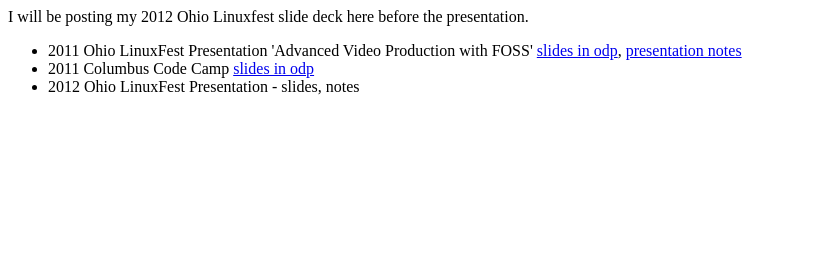
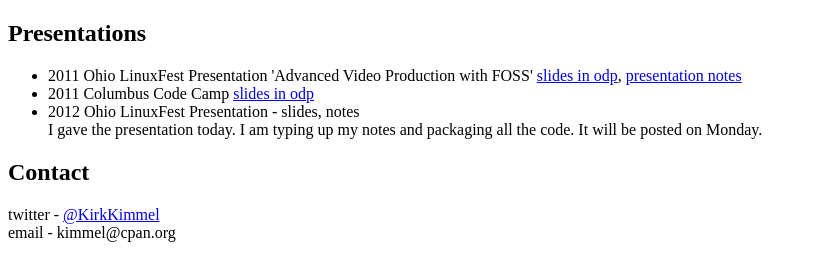
Before and after one commit to kimmel/kimmel.github.com, a plain HTML site: page index.html in a window 1280 px wide. Shown: the whole page, without its empty margins (0-813 px from the left). Drawn offline with Linux system fonts and the light colour scheme.

Commit message:
Added contact info.

```diff
--- a/index.html
+++ b/index.html
@@ -18,8 +18,8 @@
 </script>
 </head>
 <body>
-I will be posting my 2012 Ohio Linuxfest slide deck here before the presentation.<br />
 
+<h2>Presentations</h2>
 <ul>
 <li>2011 Ohio LinuxFest Presentation 'Advanced Video Production with FOSS'
 <a href="https://github.com/kimmel/kimmel.github.com/blob/master/2011_ohio_linuxfest_slides/2011_olf_slides.odp?raw=true">slides in odp</a>,
@@ -28,8 +28,12 @@ I will be posting my 2012 Ohio Linuxfest slide deck here before the presentation
 <li>2011 Columbus Code Camp
 <a href="https://github.com/kimmel/kimmel.github.com/raw/master/2011_columbus_code_camp_slides/2011_code_camp_columbus.odp">slides in odp</a>
 </li>
-<li>2012 Ohio LinuxFest Presentation - slides, notes</li>
+<li>2012 Ohio LinuxFest Presentation - slides, notes<br />
+I gave the presentation today. I am typing up my notes and packaging all the code. It will be posted on Monday.</li>
 </ul>
 
+<h2>Contact</h2>
+twitter - <a href="https://twitter.com/KirkKimmel">@KirkKimmel</a><br />
+email - kimmel@cpan.org<br />
 </body>
 </html>
```
